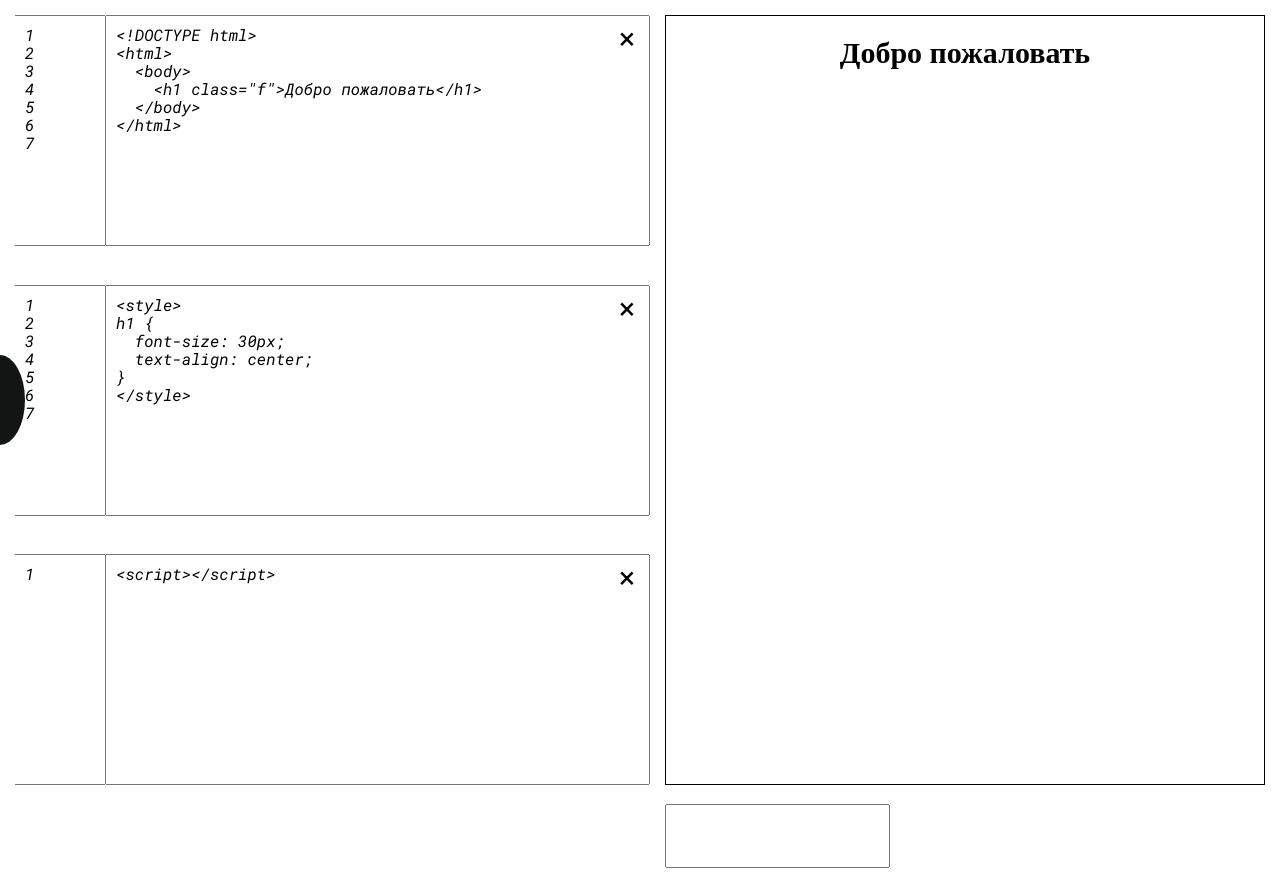
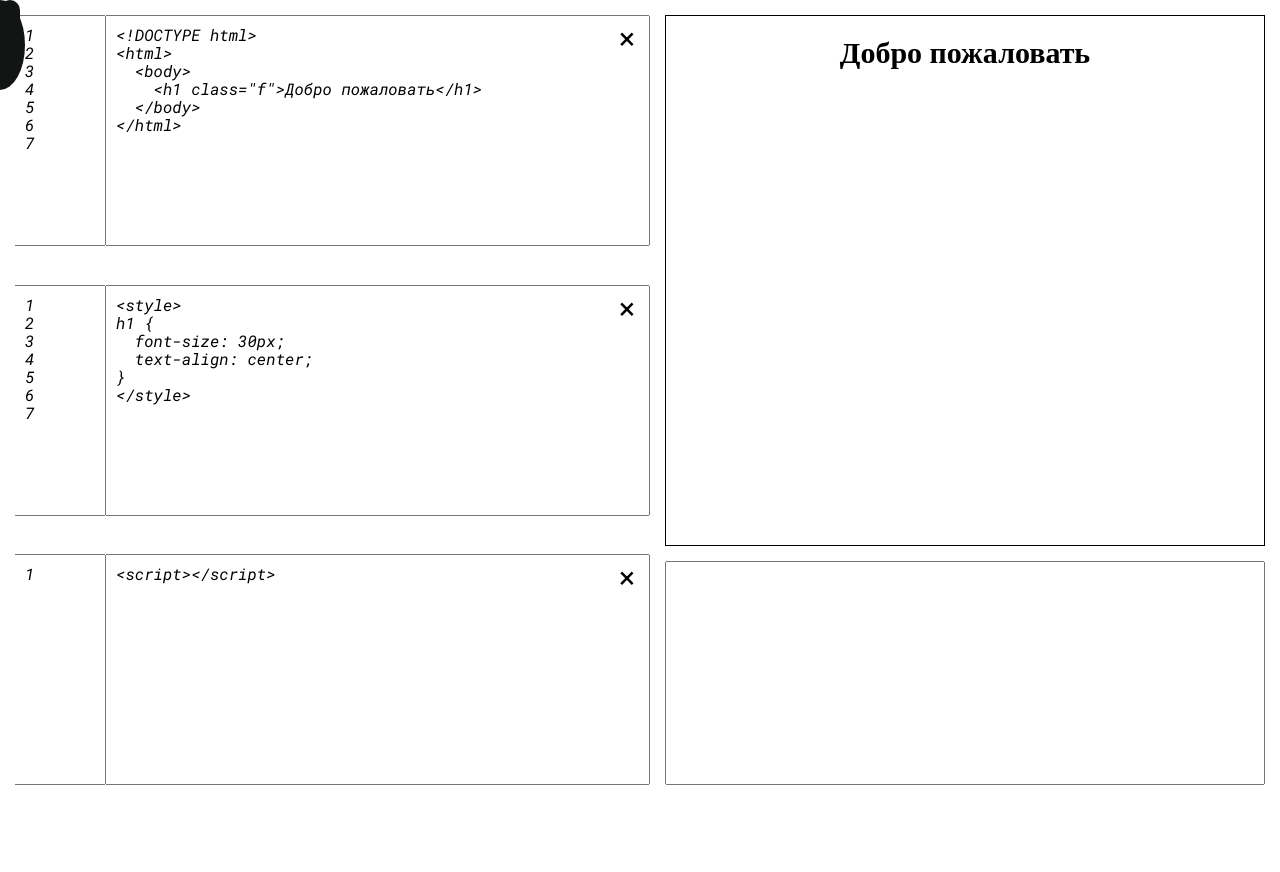
Before and after one commit to sergey200519/my-code-Editor, a PHP site: page / in a window 1280 px wide. After the commit the page ends 785 px from the top, so only its background shows below. Run offline with PHP 8.4, Linux system fonts and the light colour scheme; some web fonts are replaced.

Commit message:
Update style.css

```diff
--- a/style/style.css
+++ b/style/style.css
@@ -6,17 +6,21 @@
   --height_box: 30%;
   --flex: row;
   --margin_right: 0 0 0 15px;
-  --display_right: inline;
+  --display_right: flex;
   --height: 100%;
   --shrink: 10000000000;
   --grow: 2;
   --width_n: 15%;
   --width_code: 92%;
   --top_popap: -115px;
-  --pos_settings: -1000px;
+  --width_setting: 0px;
+  --pos_settings: 0px;
+  --left_pos_setting: 0px;
+  --top_pos_setting: 0px;
+  --height_setting: 0px;
   --type-pos_settings: fixed;
   --display-on: inline-block;
-  --left-pos_on-off: -25px;
+  --top-pos_on-off: 0px;
   --transition-on_off: 0s;
   --cursor-on_off: e-resize;
   --cross: "\00D7";
@@ -95,6 +99,7 @@
 }
 .right_side_of_code {
   display: var(--display_right);
+  flex-direction: column;
   width: var(--width_preview);
   margin: var(--margin_right);
 }
@@ -137,8 +142,12 @@
   padding: 0;
   margin-bottom: 15px;
   width: 100%;
-  height: 100%;
+  height: 69%;
   border: 1px solid black;
+}
+.logs {
+  width: 100%;
+  height: 29%;
 }
 .compilation_section_for_users {
   margin-top: 30px;
@@ -173,34 +182,35 @@
   display: flex;
 }
 .on-off {
-  z-index: 1;
-  cursor: var(--cursor-on_off);
-  display: var(--display-on);
-  position: fixed;
-  top: calc(50% - 45px);
-  left: var(--left-pos_on-off);
+  z-index: 3;
+  cursor: e-resize;
+  position: absolute;
+  content: "";
+  top: var(--top-pos_on-off);
+  left: -25px;
   background: rgb(19, 20, 20);
   width: 50px;
   height: 90px;
-  transition: var(--transition-on_off);
   border-radius: 50%;
 }
 .settings {
-  position: relative;
+  z-index: 1;
+  position: absolute;
+  top: var(--top_pos_setting);
+  height: var(--height_setting);
+  left: var(--left_pos_setting);
+  width: var(--width_setting);
 }
 .popap_settings {
-  z-index: 2;
-  padding-top: 20px;
+  padding: 20px 10px;
   text-align: center;
   color: white;
-  position: var(--type-pos_settings);
-  top: 0;
-  left: var(--pos_settings);
   /* width: 30%; */
-  height: 100vh;
+  height: 100%;
   background: rgb(19, 20, 20);
   transition: 1s all;
   overflow: auto;
+  border-radius: 20px;
 }
 .popap_settings::-webkit-scrollbar { /* chrome based */
     width: 0px;  /* ширина scrollbar'a */
@@ -246,8 +256,8 @@
   margin-bottom: 45px;
 }
 .snippets_box div {
-  max-height: 120px;
-  overflow: hidden;
+  max-height: 250px;
+  overflow: overlay;
 }
 .snippets_box li {
   margin-bottom: 10px;
```
